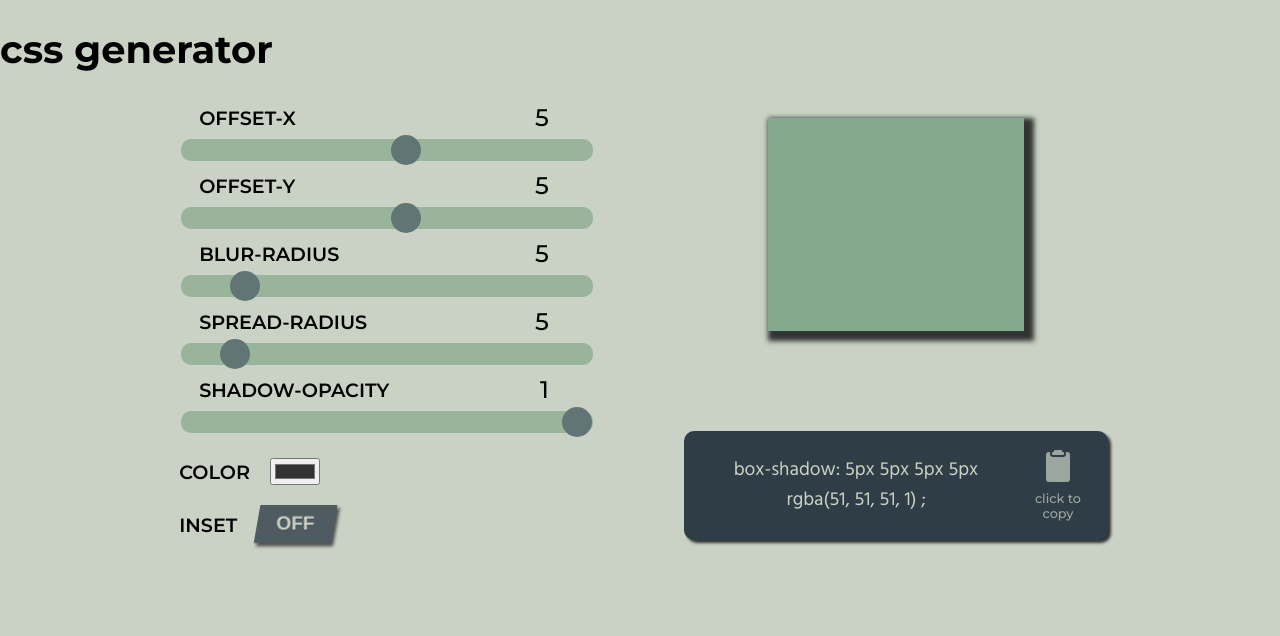
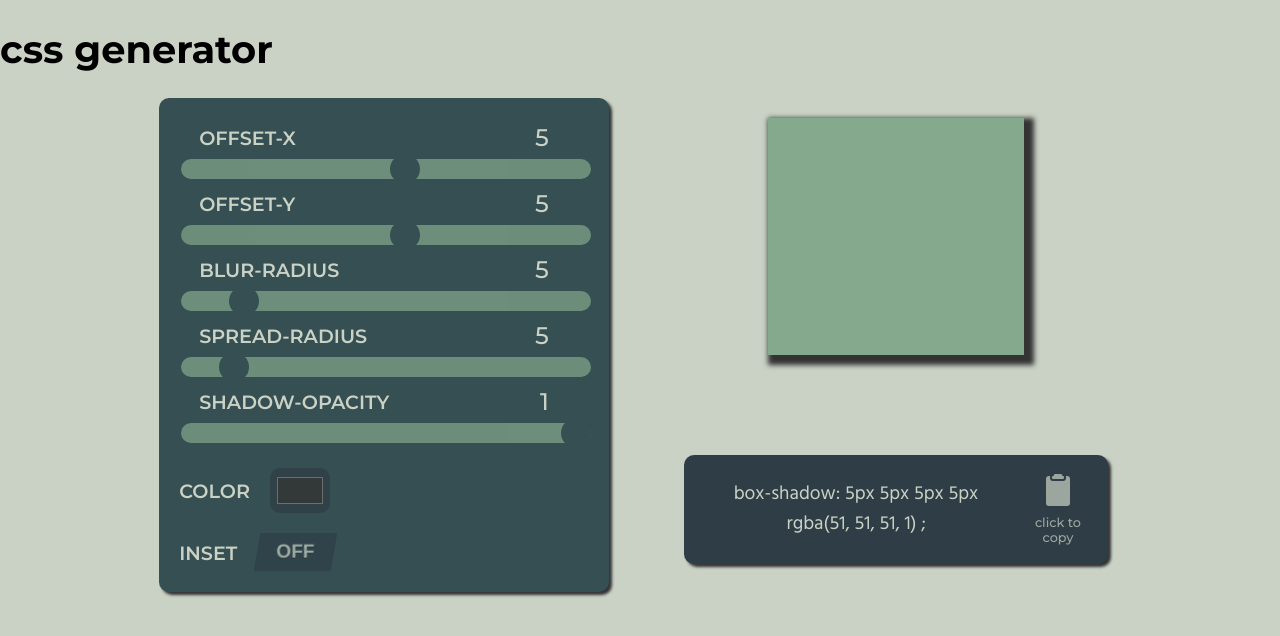
Before and after one commit to thibault-castelli/another_css_generator, a React (Vite) app: page / in a window 1280 px wide. Shown: the top 636 px of the page. Built offline with nearby package versions, Linux system fonts and the light colour scheme.

Commit message:
Css improvements

```diff
--- a/src/style/index.css
+++ b/src/style/index.css
@@ -76,7 +76,7 @@ body {
   text-align: center;
   width: 20%;
   cursor: pointer;
-  transition: all 0.2s;
+  transition: all 0.2s ease;
   opacity: 0.7;
 }
 .demo-box-container .copy-container .copy-btn-container:hover {
@@ -94,6 +94,16 @@ body {
   font-size: 0.8rem;
 }
 
+form {
+  border-radius: 10px;
+  padding: 20px;
+  background-color: #354f52;
+  color: #cad2c5;
+  box-shadow: 3px 3px 3px 0px #333333;
+}
+form input {
+  color: #cad2c5;
+}
 form .slider-container input[type=range] {
   -webkit-appearance: none;
   -moz-appearance: none;
@@ -104,12 +114,10 @@ form .slider-container input[type=range] {
   background-color: #84a98c;
   outline: none;
   opacity: 0.7;
-  border: 1px solid transparent;
-  transition: all 0.2s;
+  transition: all 0.2s ease;
 }
 form .slider-container input[type=range]:hover, form .slider-container input[type=range]:focus {
   opacity: 1;
-  border: 1px solid #354f52;
 }
 form .slider-container input[type=range]::-webkit-slider-thumb {
   -webkit-appearance: none;
@@ -152,6 +160,20 @@ form .color-container {
   align-items: center;
   margin-top: 20px;
 }
+form .color-container input[type=color] {
+  background-color: #2f3e46;
+  border: none;
+  border-radius: 10px;
+  width: 60px;
+  height: 45px;
+  padding: 5px;
+  opacity: 0.8;
+  transition: all 0.2s ease;
+}
+form .color-container input[type=color]:hover {
+  background-color: #84a98c;
+  opacity: 1;
+}
 form .color-container label {
   margin-right: 20px;
 }
@@ -173,8 +195,8 @@ form .container-checkbox .checkbox-wrapper .tgl + .tgl-btn {
   height: 2em;
   position: relative;
   cursor: pointer;
-  opacity: 0.8;
-  box-shadow: 3px 3px 3px 0px #333333;
+  opacity: 0.7;
+  box-shadow: shadow;
 }
 form .container-checkbox .checkbox-wrapper .tgl + .tgl-btn:hover {
   opacity: 1;
--- a/src/style/index.scss
+++ b/src/style/index.scss
@@ -6,6 +6,8 @@ $dark-green: #354f52;
 $green: #52796f;
 $light-green: #84a98c;
 $white: #cad2c5;
+
+$shadow: 3px 3px 3px 0px #333333;
 
 // --- GLOBAL CLASSES ---
 .container {
@@ -75,7 +77,7 @@ body {
       width: 75%;
       border-radius: 10px;
       padding: 5px 20px;
-      box-shadow: 3px 3px 3px 0px #333333;
+      box-shadow: $shadow;
 
       p {
          font-family: 'Hind', sans-serif;
@@ -87,7 +89,7 @@ body {
          text-align: center;
          width: 20%;
          cursor: pointer;
-         transition: all 0.2s;
+         transition: all 0.2s ease;
          opacity: 0.7;
 
          &:hover {
@@ -112,6 +114,15 @@ body {
 
 // --- FORM ---
 form {
+   border-radius: 10px;
+   padding: 20px;
+   background-color: $dark-green;
+   color: $white;
+   box-shadow: $shadow;
+   input {
+      color: $white;
+   }
+
    // --- Slider ---
    .slider-container {
       input[type='range'] {
@@ -123,12 +134,10 @@ form {
          background-color: $light-green;
          outline: none;
          opacity: 0.7;
-         border: 1px solid transparent;
-         transition: all 0.2s;
+         transition: all 0.2s ease;
          &:hover,
          &:focus {
             opacity: 1;
-            border: 1px solid $dark-green;
          }
          &::-webkit-slider-thumb {
             -webkit-appearance: none;
@@ -178,6 +187,22 @@ form {
       align-items: center;
       margin-top: 20px;
 
+      input[type='color'] {
+         background-color: $black;
+         border: none;
+         border-radius: 10px;
+         width: 60px;
+         height: 45px;
+         padding: 5px;
+         opacity: 0.8;
+         transition: all 0.2s ease;
+
+         &:hover {
+            background-color: $light-green;
+            opacity: 1;
+         }
+      }
+
       label {
          margin-right: 20px;
       }
@@ -203,8 +228,8 @@ form {
          height: 2em;
          position: relative;
          cursor: pointer;
-         opacity: 0.8;
-         box-shadow: 3px 3px 3px 0px #333333;
+         opacity: 0.7;
+         box-shadow: shadow;
 
          &:hover {
             opacity: 1;
```
Also changed, not shown: 1 other file (tests, documents, lock files or other folders).
